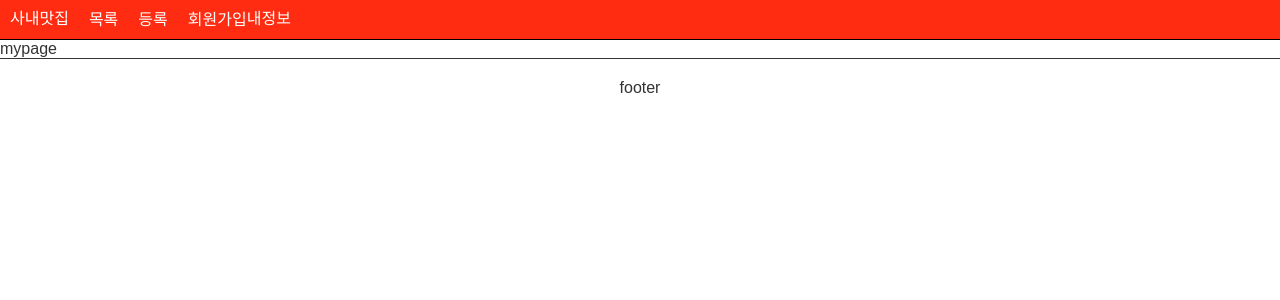
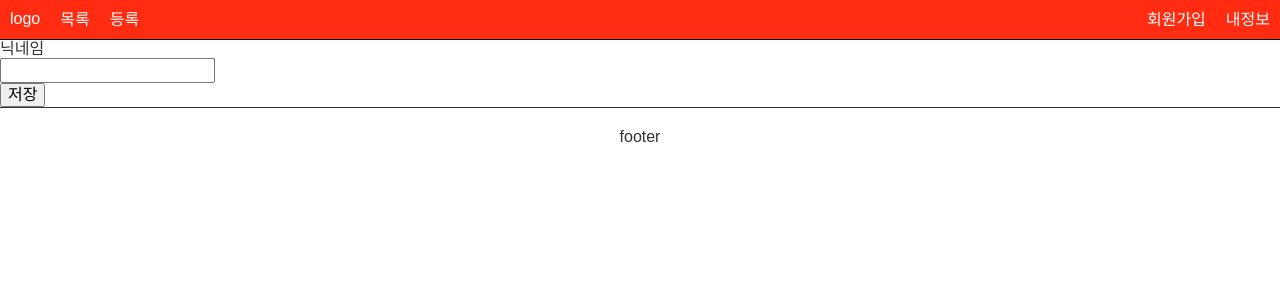
Before and after one commit to tg0825/tasty-react, a React app: page /mypage in a window 1280 px wide. Shown: the top 300 px of the page. Built offline with nearby package versions, Linux system fonts and the light colour scheme.

Commit message:
* 페이지 추가 * eslint prettier 수정 * alias 추가 * styled componenet theme 추가 * ui layer 작업

```diff
--- a/src/Layout/header-main-nav.js
+++ b/src/Layout/header-main-nav.js
@@ -3,16 +3,22 @@ import { Link } from 'react-router-dom';
 
 import { getRouteById } from 'Src/routes';
 
-const gnbIdList = ['shopList', 'add', 'join'];
+import Header from 'Ui/header';
+const { MainNav } = Header;
+const gnbIdList = ['shopList', 'add'];
 
 const HeaderMainNav = () => {
-    return getRouteById(gnbIdList).map(nav => {
-        return (
-            <Link className="header--nav" key={nav.id} to={nav.path}>
-                {nav.name}
-            </Link>
-        );
-    });
+    return (
+        <MainNav>
+            {getRouteById(gnbIdList).map(nav => {
+                return (
+                    <MainNav.Link as={Link} key={nav.id} to={nav.path}>
+                        {nav.name}
+                    </MainNav.Link>
+                );
+            })}
+        </MainNav>
+    );
 };
 
 export default HeaderMainNav;
--- a/src/Layout/header-sub-nav.js
+++ b/src/Layout/header-sub-nav.js
@@ -1,17 +1,24 @@
 import React from 'react';
-import { getRouteById } from 'Src/routes';
 import { Link } from 'react-router-dom';
 
-const subNavIdList = ['mypage'];
+import { getRouteById } from 'Src/routes';
+
+import Header from 'Ui/header';
+const { SubNav } = Header;
+const subNavIdList = ['join', 'mypage'];
 
 const HeaderSubNav = () => {
-    return getRouteById(subNavIdList).map(nav => {
-        return (
-            <Link key={nav.id} to={nav.path}>
-                {nav.name}
-            </Link>
-        );
-    });
+    return (
+        <SubNav>
+            {getRouteById(subNavIdList).map(nav => {
+                return (
+                    <SubNav.Link as={Link} key={nav.id} to={nav.path}>
+                        {nav.name}
+                    </SubNav.Link>
+                );
+            })}
+        </SubNav>
+    );
 };
 
 export default HeaderSubNav;
--- a/src/Layout/header.js
+++ b/src/Layout/header.js
@@ -4,14 +4,18 @@ import { Link } from 'react-router-dom';
 import HeaderMainNav from './header-main-nav';
 import HeaderSubNav from './header-sub-nav';
 
-const Header = () => {
+import Header from 'Ui/header';
+
+const LayoutHeader = () => {
     return (
-        <header className="header">
-            <Link to="/">사내맛집</Link>
+        <Header>
+            <Header.Logo as={Link} to="/">
+                logo
+            </Header.Logo>
             <HeaderMainNav />
             <HeaderSubNav />
-        </header>
+        </Header>
     );
 };
 
-export default Header;
+export default LayoutHeader;
--- a/src/Page/mypage.js
+++ b/src/Page/mypage.js
@@ -1,7 +1,50 @@
 import React from 'react';
+// import PropTypes from 'prop-types';
+
+import { Formik, Form, Field, ErrorMessage } from 'formik';
+import Yup from '../localization';
 
 const MyPage = () => {
-    return <div>mypage</div>;
+    const formData = {
+        name: '',
+    };
+
+    return (
+        <div>
+            <Formik
+                initialValues={{
+                    ...formData,
+                }}
+                validationSchema={Yup.object({
+                    name: Yup.string().required(),
+                })}
+                onSubmit={(values, { setSubmitting }) => {
+                    setTimeout(() => {
+                        console.log(JSON.stringify(values, null, 2));
+                        setSubmitting(false);
+                    }, 400);
+                }}
+            >
+                {({ isSubmitting }) => (
+                    <Form autoComplete="off">
+                        <div className="input-text">
+                            <div>닉네임</div>
+                            <div>
+                                <Field type="text" name="name" />
+                            </div>
+                        </div>
+                        <ErrorMessage name="name" component="div" />
+
+                        <button type="submit" disabled={isSubmitting}>
+                            저장
+                        </button>
+                    </Form>
+                )}
+            </Formik>
+        </div>
+    );
 };
 
+MyPage.propTypes = {};
+
 export default MyPage;
--- a/src/css/theme.js
+++ b/src/css/theme.js
@@ -2,6 +2,12 @@ const theme = {
     mainColor: 'red',
     dangerColor: 'blue',
     successColor: 'gray',
+    keyColor: 'rgb(255, 44, 17)',
+    // COLOR
+    fontColorBase: '#333',
+    fontSize: '24px',
+
+    // SIZE
 };
 
 export default theme;
--- /dev/null
+++ b/src/ui/header.js
@@ -0,0 +1,37 @@
+import styled from 'styled-components';
+
+const Header = styled.div`
+    border-bottom: 1px solid #000;
+    padding: 10px;
+    background: ${({ theme }) => theme.keyColor};
+`;
+
+Header.Logo = styled.div`
+    color: #fff;
+`;
+
+Header.MainNav = styled.div`
+    display: inline-block;
+`;
+
+Header.MainNav.Link = styled.a`
+    vertical-align: middle;
+    display: inline-block;
+    margin-left: 20px;
+    color: #fff;
+`;
+
+Header.SubNav = styled.div`
+    position: absolute;
+    top: 10px;
+    right: 10px;
+`;
+
+Header.SubNav.Link = styled.a`
+    vertical-align: middle;
+    display: inline-block;
+    margin-left: 20px;
+    color: #fff;
+`;
+
+export default Header;
--- a/webpack.config.js
+++ b/webpack.config.js
@@ -74,9 +74,10 @@ module.exports = (env, options) => {
         ],
         resolve: {
             alias: {
+                Src: path.resolve(__dirname, 'src/'),
+                Ui: path.resolve(__dirname, 'src/ui/'),
                 Comp: path.resolve(__dirname, 'src/components/'),
                 Modules: path.resolve(__dirname, 'src/modules/'),
-                Src: path.resolve(__dirname, 'src/'),
             },
             extensions: ['.js', '.jsx'],
         },
```
Also changed, not shown: 1 other file (tests, documents, lock files or other folders).
